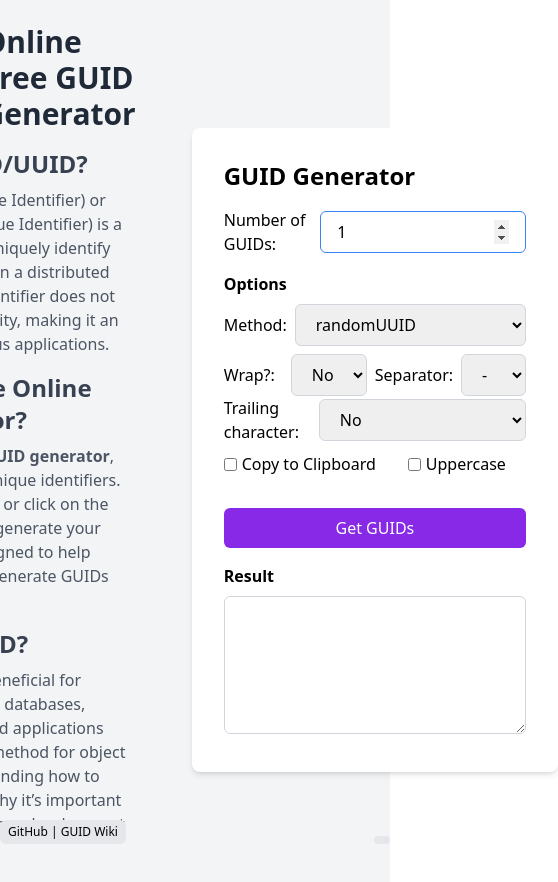
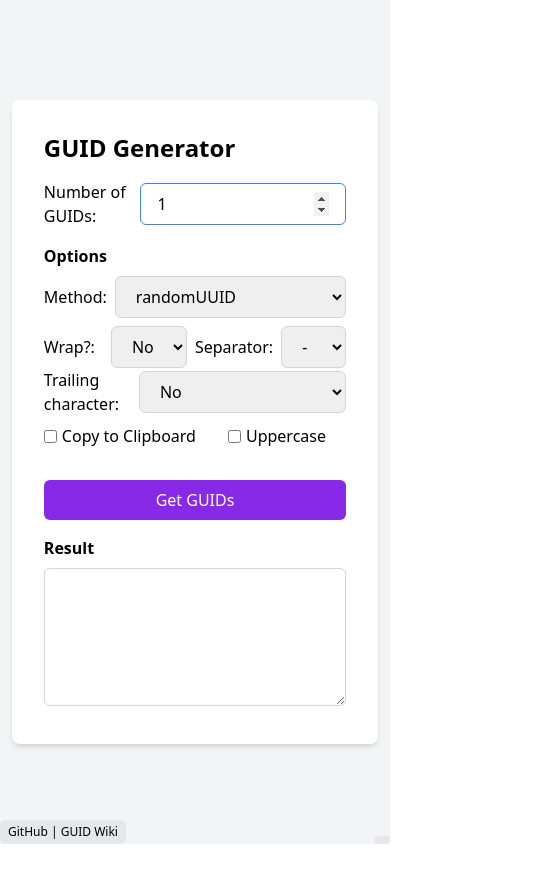
Before and after one commit to fcanigia/guid-generator, a Vue app: page / in a window 390 px wide. Shown: the top 882 px of the page, 558 px wide, since content can reach past the window. After the commit the page ends 844 px from the top, so only its background shows below. Built offline with nearby package versions, Linux system fonts and the light colour scheme.

Commit message:
update h tags

```diff
--- a/src/views/HomeView.vue
+++ b/src/views/HomeView.vue
@@ -96,11 +96,11 @@ const copyGuidsToClipboard = async (guids: string) => {
   <div class="min-h-screen bg-gray-100 flex items-center justify-center">
     <!-- Left Section: Text Information -->
 
-    <div class="text-left p-6 max-w-md">
-      <h1 class="text-3xl font-bold text-gray-800 mb-4 inline-flex items-center" title="Home">
+    <div class="hidden md:block text-left p-6 max-w-md">
+      <h2 class="text-3xl font-bold text-gray-800 mb-4 inline-flex items-center" title="Home">
         <img src="/public/favicon.ico" alt="GUID generator logo" class="mr-2" />
         Online Free GUID Generator
-      </h1>
+      </h2>
       <h2 class="text-2xl font-semibold text-gray-700 mb-2">What is a GUID/UUID?</h2>
       <p class="text-gray-600 mb-4">
         A GUID (Globally Unique Identifier) or UUID (Universally Unique Identifier) is a 128-bit
@@ -126,7 +126,7 @@ const copyGuidsToClipboard = async (guids: string) => {
     </div>
 
     <div class="bg-white p-8 rounded-lg shadow-md w-full max-w-md mx-8">
-      <h2 class="text-2xl font-bold mb-4">GUID Generator</h2>
+      <h1 class="text-2xl font-bold mb-4">GUID Generator</h1>
       <div class="flex items-center mb-4">
         <label for="numberOfGuids" class="mr-2">Number of GUIDs:</label>
         <input
```
